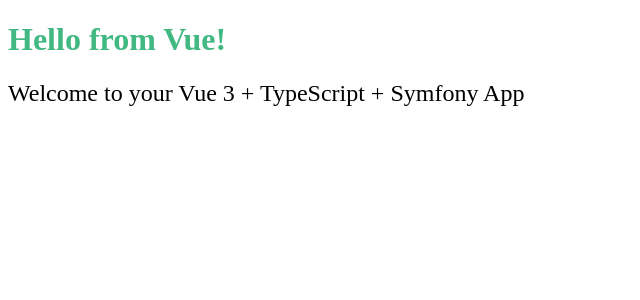
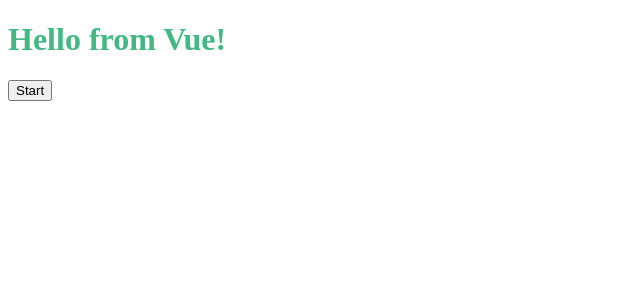
Before and after one commit to DrauzJu/talk2nextcloud, a Vue app: page / in a window 1280 px wide. Shown: the top 300 px of the page, without its empty margins (0-640 px from the left). Built offline with nearby package versions, Linux system fonts and the light colour scheme; the HTML template or start-up script is replaced by a standard one.

Commit message:
Add test UI

```diff
--- a/assets/App.vue
+++ b/assets/App.vue
@@ -1,12 +1,12 @@
 <template>
   <div>
     <h1>Hello from Vue!</h1>
-    <HelloWorld msg="Welcome to your Vue 3 + TypeScript + Symfony App" />
+    <MainPage/>
   </div>
 </template>
 
 <script setup lang="ts">
-import HelloWorld from './components/HelloWorld.vue';
+import MainPage from "./components/MainPage.vue";
 </script>
 
 <style>
--- a/assets/components/HelloWorld.vue
+++ /dev/null
@@ -1,17 +0,0 @@
-<template>
-  <div class="hello">
-    <h2>{{ msg }}</h2>
-  </div>
-</template>
-
-<script setup lang="ts">
-defineProps<{
-  msg: string
-}>()
-</script>
-
-<style scoped>
-h2 {
-  font-weight: normal;
-}
-</style>
--- /dev/null
+++ b/assets/components/MainPage.vue
@@ -0,0 +1,35 @@
+<template>
+    <button @click="sendPrompt()">Start</button>
+    <div v-if="loading">Loading...</div>
+    <div v-else>{{ response }}</div>
+</template>
+
+<script setup lang="ts">
+import { ref } from 'vue';
+
+const loading = ref(false);
+const response = ref('');
+
+async function sendPrompt() {
+    loading.value = true;
+    this.response = '';
+
+    try {
+        const prompt = "Gibt es eine Notiz zum Thema Essen?";
+        const response = await fetch(
+            '/api/llm',
+            {
+                method: 'POST',
+                body: JSON.stringify({ prompt }),
+                headers: {
+                    'Content-Type': 'application/json',
+                },
+            },
+        );
+
+        this.response = await response.text();
+    } finally {
+        loading.value = false;
+    }
+}
+</script>
```
